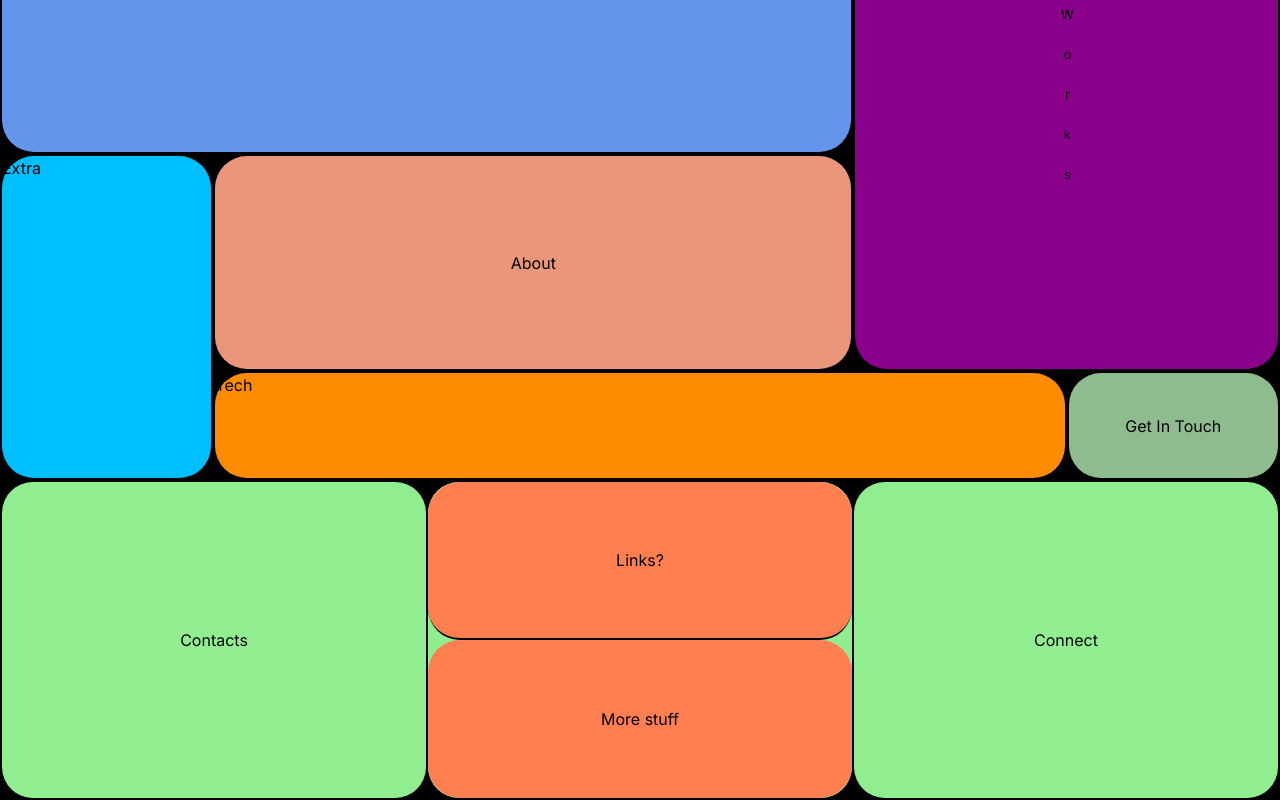
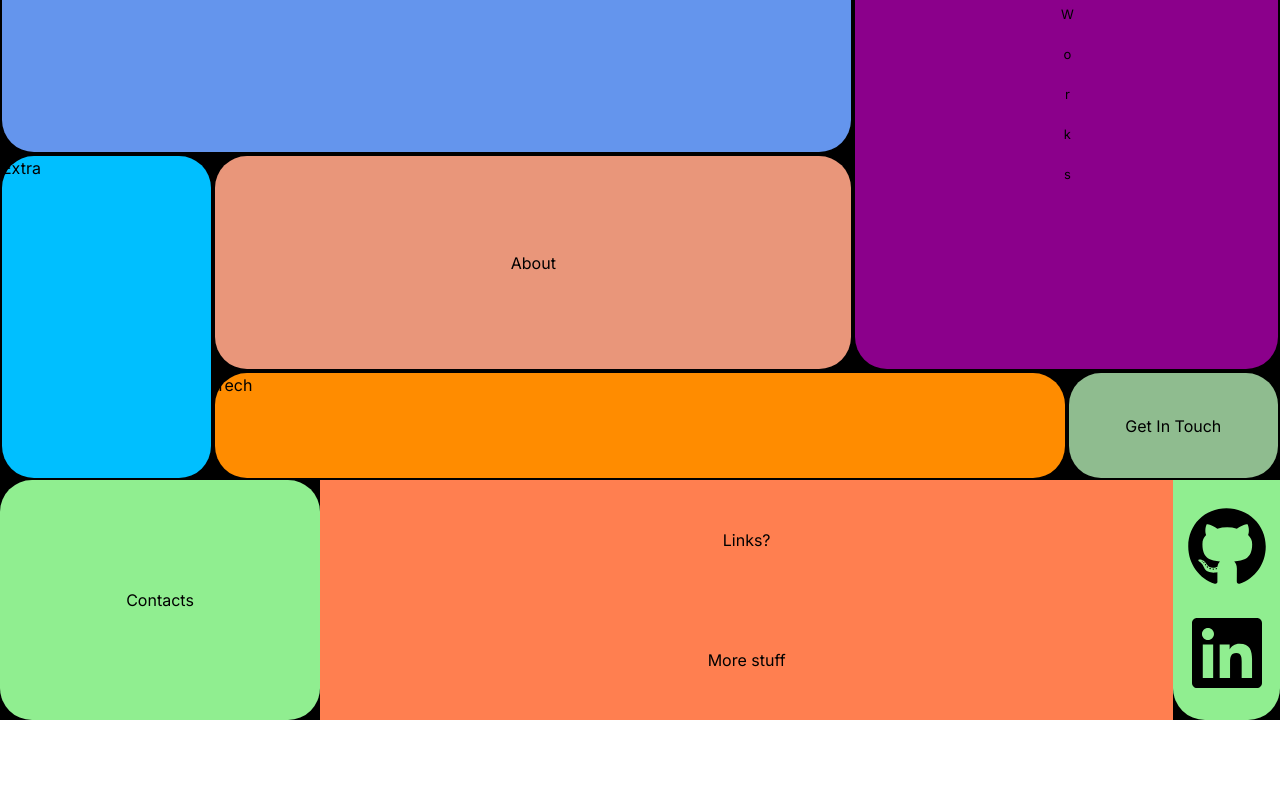
Before and after one commit to lam-tu-tr/Frontend-times, a Next.js app: page / in a window 1280 px wide. Shown: the part 320-1120 px from the top of the page. After the commit the page ends 1040 px from the top, so only its background shows below. Built offline with nearby package versions, Linux system fonts and the light colour scheme.

Commit message:
Added social icons

```diff
--- a/app/components/Footer/Footer.module.scss
+++ b/app/components/Footer/Footer.module.scss
@@ -1,18 +1,17 @@
 @use "../../sass/mixins.scss";
 
 #footer {
-  height: 40svh;
+  height: 30svh;
   background-color: black;
-  display: flex;
-  flex-direction: row;
-  border: 1px solid black;
+  display: grid;
+  grid-template-columns: repeat(12, 1fr);
+  grid-template-rows: auto;
   section {
     background-color: lightgreen;
     @include mixins.flexCenter();
     flex-basis: 50%;
     display: flex;
     flex-direction: column;
-    border: 1px solid black;
     border-radius: 2rem;
   }
   section aside {
@@ -20,9 +19,20 @@
     width: 100%;
     @include mixins.flexCenter();
     background-color: coral;
-    border-radius: 2rem;
+    // border-radius: 0 0 2rem 2rem;
   }
-  section :first-child {
-    border-bottom: 2px solid black;
+
+  section:nth-child(1) {
+    grid-column: 1/4;
+  }
+  section:nth-child(2) {
+    grid-column: 4/12;
+  }
+  section:nth-child(3) {
+    grid-column: 12/13;
+    display: flex;
+    flex-direction: column;
+    justify-content: space-evenly;
+    border-radius: 0 0 2rem 2rem;
   }
 }
--- a/app/components/Footer/Footer.tsx
+++ b/app/components/Footer/Footer.tsx
@@ -1,5 +1,8 @@
 import React from "react";
 import styles from "./Footer.module.scss";
+
+import { FaGithub } from "react-icons/fa";
+import { FaLinkedin } from "react-icons/fa";
 
 export default function Footer() {
   return (
@@ -9,7 +12,11 @@ export default function Footer() {
         <aside>Links?</aside>
         <aside>More stuff</aside>
       </section>
-      <section>Connect</section>
+      <section>
+        <FaGithub className="w-20 h-20" />
+
+        <FaLinkedin className="w-20 h-20" />
+      </section>
     </footer>
   );
 }
--- a/package.json
+++ b/package.json
@@ -19,6 +19,7 @@
     "postcss": "8.4.29",
     "react": "18.2.0",
     "react-dom": "18.2.0",
+    "react-icons": "^4.11.0",
     "tailwindcss": "3.3.3",
     "typescript": "5.2.2"
   },
```
Also changed, not shown: 1 other file (tests, documents, lock files or other folders).
